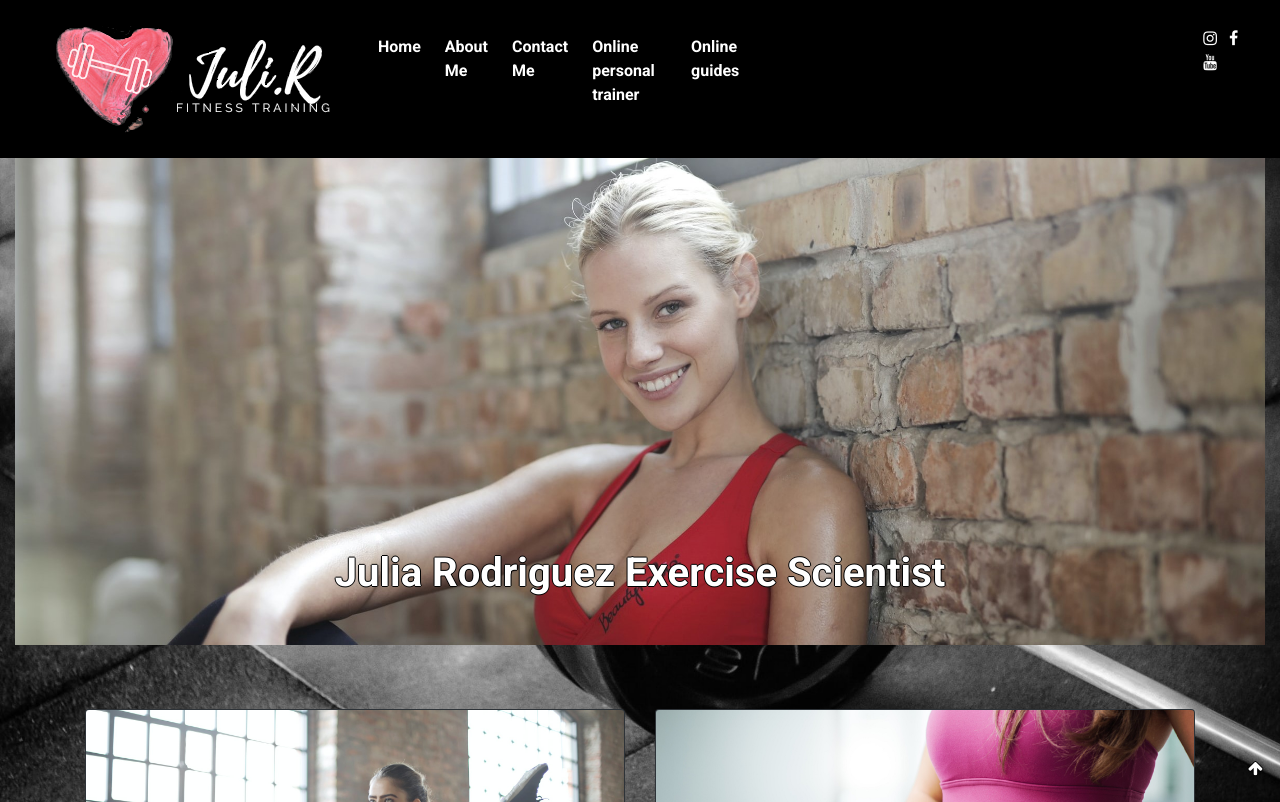
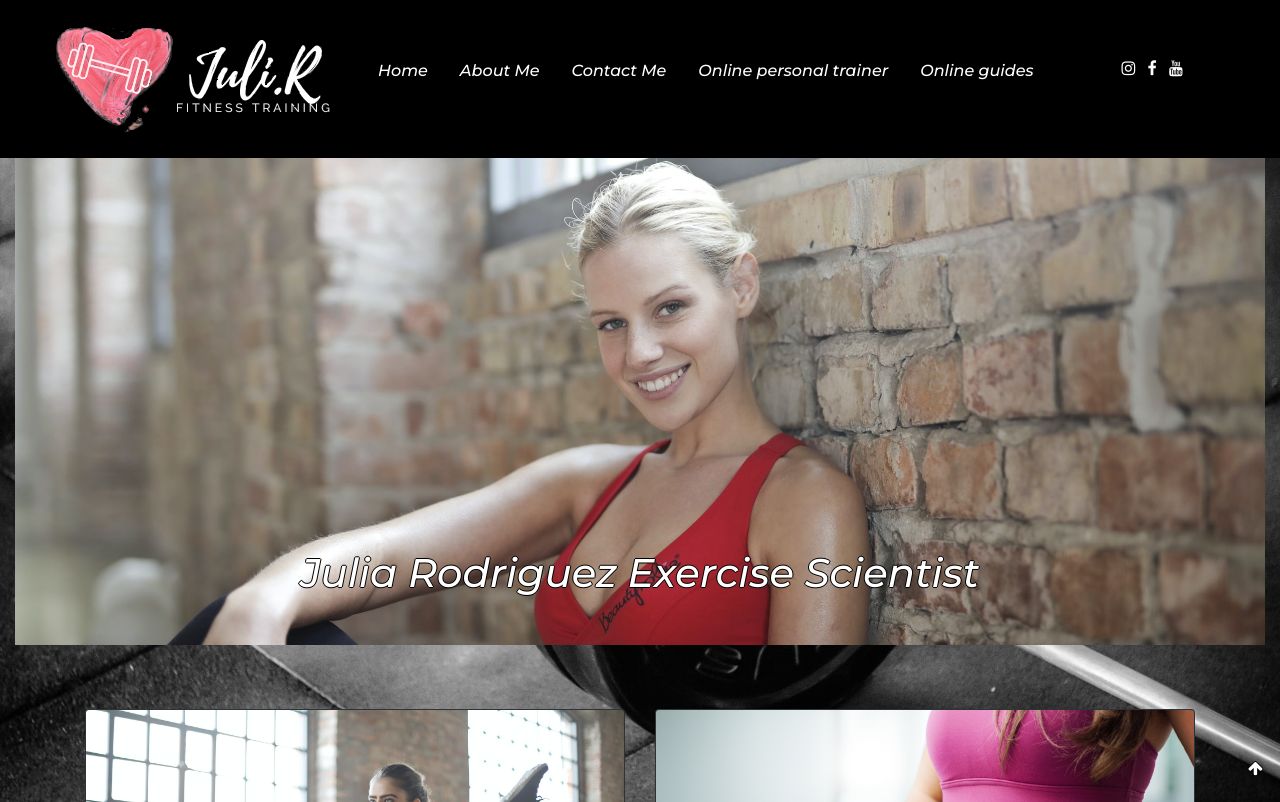
Before and after one commit to Santiago-Pereira/proyecto-final-coder, a website: page index.html in a window 1280 px wide. Shown: the top 802 px of the page. Drawn offline with nearby package versions, Linux system fonts and the light colour scheme.

Commit message:
seguimos

```diff
--- a/index.html
+++ b/index.html
@@ -17,10 +17,10 @@
      <meta property="og:image" content="images\logo-ico.ico">
      <meta property="og:site_name" content="Julia Rodriguez">
      <meta property="og:author" content="Santiago Pereira">
-     <meta property="og:url" content="">
+     <meta property="og:url" content="https://jrtraining.000webhostapp.com/index.html">
      <!-- fonts -->
      <link rel="preconnect" href="https://fonts.gstatic.com">
-     <link href="https://fonts.googleapis.com/css2?family=Roboto:wght@700&display=swap" rel="stylesheet">
+     <link href="https://fonts.googleapis.com/css2?family=Montserrat:ital,wght@1,500&display=swap" rel="stylesheet">
      <!-- bootstrap -->
      <link rel="stylesheet" href="https://cdn.jsdelivr.net/npm/bootstrap@4.6.0/dist/css/bootstrap.min.css"
           integrity="sha384-B0vP5xmATw1+K9KRQjQERJvTumQW0nPEzvF6L/Z6nronJ3oUOFUFpCjEUQouq2+l" crossorigin="anonymous">
@@ -43,11 +43,11 @@
                     <div class="collapse navbar-collapse" id="navbarNav">
                          <div class="navbar-nav">
                               <ul>
-                                   <li> <a class="nav-link mr-2" href="index.html">Home</a></li>
-                                   <li> <a class="nav-link mr-2" href="about.html">About Me</a></li>
-                                   <li> <a class="nav-link mr-2" href="contact.html">Contact Me</a></li>
-                                   <li> <a class="nav-link mr-2" href="online-personal.html">Online personal trainer</a></li>
-                                   <li> <a class="nav-link mr-2" href="online-guides.html">Online guides</a></li>
+                                   <li> <a class="nav-link mr-3" href="index.html">Home</a></li>
+                                   <li> <a class="nav-link mr-3" href="about.html">About Me</a></li>
+                                   <li> <a class="nav-link mr-3" href="contact.html">Contact Me</a></li>
+                                   <li> <a class="nav-link mr-3" href="online-personal.html">Online personal trainer</a></li>
+                                   <li> <a class="nav-link mr-3" href="online-guides.html">Online guides</a></li>
                               </ul>
                               <div class="social-media">
                                    <a target="_blank" href="https://www.instagram.com/"><i
--- a/scss/components/html-seccions/_general-styles.scss
+++ b/scss/components/html-seccions/_general-styles.scss
@@ -7,7 +7,7 @@
 }
 
 body {
-  font-family: "Roboto", sans-serif;
+  font-family: 'Montserrat', sans-serif;
   background-color: black;
   background-image: url("../images/100.jpg");
   background-size: cover;
--- a/scss/components/html-seccions/_nav-bar.scss
+++ b/scss/components/html-seccions/_nav-bar.scss
@@ -69,6 +69,7 @@
 }
 @media screen and (min-width: 1200px) {
   .social-media{
-    margin-left: 28rem;
+    margin-left: 4rem;
+    margin-top: 0.4rem;
   }
 }
--- a/scss/components/properties/_mixins.scss
+++ b/scss/components/properties/_mixins.scss
@@ -18,8 +18,8 @@
 }
 
 @mixin boton ($color, $background-color, $border-radius, $transform) {
-    color: $color;
-    background-color: $background-color;
+    color:black;
+    background-color: #f97288;
     border-radius: $border-radius;
     text-transform: $transform;
 }
```
Also changed, not shown: about.html (+2 -2 lines), contact.html (+2 -2 lines), online-guides.html (+2 -2 lines), online-personal.html (+2 -2 lines), css/style.css.
